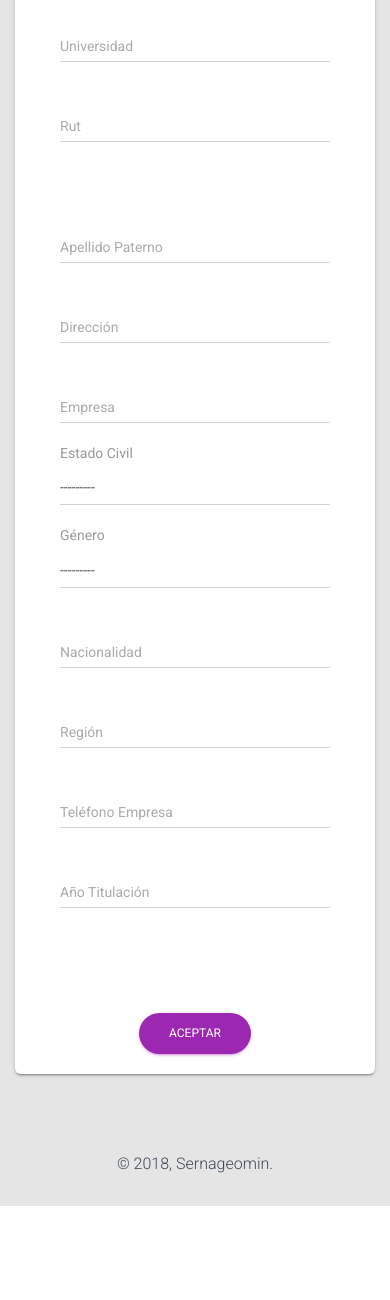
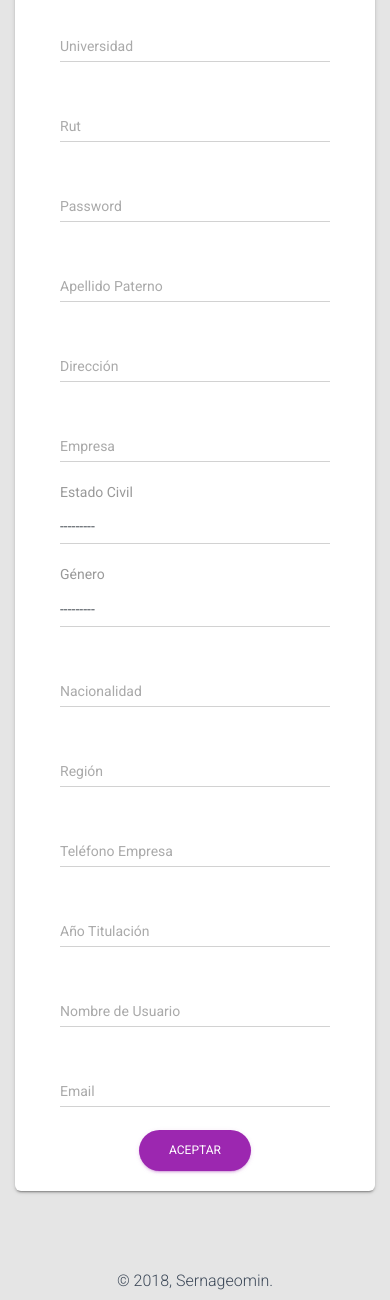
Before and after one commit to cerbeerza/Peritos, a Django app: page /registro/ in a window 390 px wide. Shown: the part 1195-2495 px from the top of the page. Before the commit the page ends 2401 px from the top, so only its background shows below. Run offline with Django 3.2, Linux system fonts and the light colour scheme; some libraries are stand-ins or nearby versions.

Commit message:
PEGA: Registro

```diff
--- a/apps/administration/forms.py
+++ b/apps/administration/forms.py
@@ -66,7 +66,7 @@ class UserProfileForm(forms.ModelForm):
             'comuna' : forms.TextInput(attrs={'class':'form-control'}),
             'direccion_empresa' : forms.TextInput(attrs={'class':'form-control'}),
             'empresa' : forms.TextInput(attrs={'class':'form-control'}),
-            'estado_civil' : forms.Select(attrs={'class':'form-control'}),
+            'estado_civil' : forms.Select(attrs={'class':'form-control selectpicker'}),
             'fecha_nac' : forms.DateInput(attrs={'class':'form-control'}),
             'genero' : forms.Select(attrs={'class':'form-control'}),
             'nacionalidad' : forms.TextInput(attrs={'class':'form-control'}),
--- a/templates/administrations/registro.html
+++ b/templates/administrations/registro.html
@@ -36,10 +36,11 @@
                                                 {{ profile_form.direccion_empresa }}
 											</div>
 
-                                     <div class="form-group label-floating col-md-10">
+                                     <div class="form-group date col-md-10" data-provide="datepicker">
                                                 <label class="bmd-label-floating" for="{{ profile_form.fecha_nac.name }}">{{ profile_form.fecha_nac.label }}</label>
                                                 {{ profile_form.fecha_nac }}
 											</div>
+
 
                                      <div class="form-group label-floating col-md-10">
                                                 <label class="bmd-label-floating" for="{{ profile_form.telefono_cel.name }}">{{ profile_form.telefono_cel.label }}</label>
@@ -67,8 +68,8 @@
 											</div>
 
                                      <div class="form-group label-floating col-md-10">
-                                                <label class="bmd-label-floating" for="{{ profile_form.password.name }}">{{ profile_form.password.label }}</label>
-                                                {{ profile_form.password }}
+                                                <label class="bmd-label-floating" for="{{ user_form.password.name }}">{{ user_form.password.label }}</label>
+                                                {{ user_form.password }}
 											</div>
 
 
@@ -122,13 +123,13 @@
 											</div>
 
                                      <div class="form-group label-floating col-md-10">
-                                                <label class="bmd-label-floating" for="{{ profile_form.username.name }}">{{ profile_form.username.label }}</label>
-                                                {{ profile_form.username }}
+                                                <label class="bmd-label-floating" for="{{ user_form.username.name }}">{{ user_form.username.label }}</label>
+                                                {{ user_form.username }}
 											</div>
 
                                      <div class="form-group label-floating col-md-10">
-                                                <label class="bmd-label-floating" for="{{ profile_form.email.name }}">{{ profile_form.email.label }}</label>
-                                                {{ profile_form.email }}
+                                                <label class="bmd-label-floating" for="{{ user_form.email.name }}">{{ user_form.email.label }}</label>
+                                                {{ user_form.email }}
 											</div>
 
                                 </div>
--- a/templates/base2.html
+++ b/templates/base2.html
@@ -28,6 +28,8 @@
 <link rel="stylesheet" type="text/css" href="https://fonts.googleapis.com/css?family=Roboto:300,400,500,700|Roboto+Slab:400,700|Material+Icons" />
 <link rel="stylesheet" href="https://maxcdn.bootstrapcdn.com/font-awesome/latest/css/font-awesome.min.css" />
 
+
+<link rel="stylesheet" href="{% static 'css/bootstrap-datepicker.min.css' %}">
 
 <link rel="stylesheet" href="{% static 'css/material-kit.css' %}">
 
@@ -132,6 +134,7 @@
 <!--	Plugin for the Sliders, full documentation here: http://refreshless.com/nouislider/ -->
 <script src="{% static 'js/plugins/nouislider.min.js' %}"></script>
 
+<script src="{% static 'js/bootstrap-datepicker.min.js' %}"></script>
 
 
 
@@ -142,6 +145,17 @@
     <script src="{% static 'assets-for-demo/js/material-kit-demo.js' %}"></script>
 
 
+   <script>
+
+$('.datepicker').datepicker({
+    format: "dd/mm/yyyy"
+});
+
+
+
+</script>
+
+
     </body>
 
 </html>
```
Also changed, not shown: db.sqlite3.
